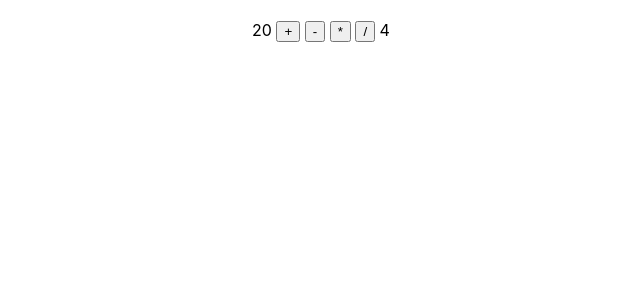
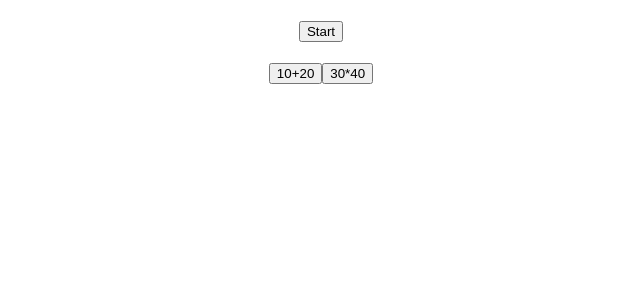
Before and after one commit to Punxh1611/App1, a React (Create React App) app in the folder app1/: page / in a window 1280 px wide. Shown: the top 300 px of the page, without its empty margins (319-959 px from the left). Built offline with nearby package versions, Linux system fonts and the light colour scheme.

Commit message:
event-data.js
add event data

```diff
--- a/app1/src/App.js
+++ b/app1/src/App.js
@@ -1,7 +1,8 @@
 import React from "react";
-import { Calculator2 } from "./calculator";
+import { EventData2 } from "./event-data";
 
 function App() {
-  return <Calculator2/>;
+  return <EventData2 />
 }
+
 export default App;
--- /dev/null
+++ b/app1/src/event-data.js
@@ -0,0 +1,20 @@
+import React from 'react';
+export function EventData2() {
+    const onclickstartstep = (ev) => {
+        let t = ev.target.innerText
+        let s = (t === 'Start') ? 'Stop' : 'Start'
+        ev.target.innerText = s
+    }
+    const onclickAdd = (ev) => {
+        let t = ev.target.innerText
+        let r = eval(t)
+        alert(`${t} = ${r}`)
+    }
+    return (
+        <div style={{ textAlign: "center", marginTop: "20px" }}>
+            <button onClick={(ev) => onclickstartstep(ev)}>Start</button><br/><br/>
+            <button onClick={(ev) => onclickAdd(ev)}>10+20</button>
+            <button onClick={(ev) => onclickAdd(ev)}>30*40</button>
+        </div>
+    )
+}
```
